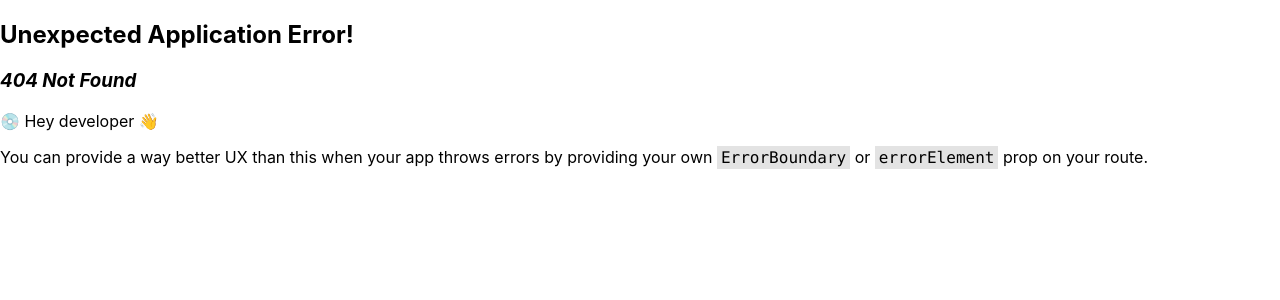
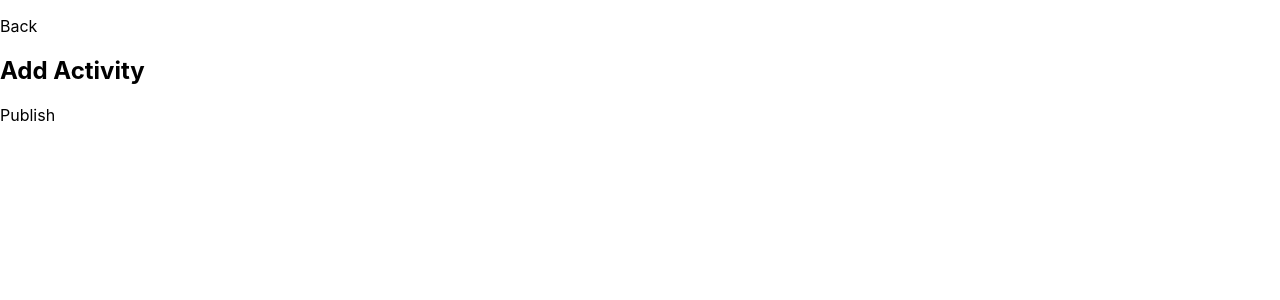
Before and after one commit to jaclynsunardi/ProduHacks-2024, a React (Create React App) app: page /addactivity in a window 1280 px wide. Before the commit this address had no page. Shown: the top 300 px of the page. Built offline with nearby package versions, Linux system fonts and the light colour scheme.

Commit message:
addded add activity

```diff
--- a/src/App.css
+++ b/src/App.css
@@ -32,12 +32,3 @@
 .App-link {
   color: #61dafb;
 }
-
-@keyframes App-logo-spin {
-  from {
-    transform: rotate(0deg);
-  }
-  to {
-    transform: rotate(360deg);
-  }
-}
--- a/src/index.js
+++ b/src/index.js
@@ -8,6 +8,7 @@ import './index.css';
 import reportWebVitals from './reportWebVitals';
 import LoadingScreen from './pages/loadingScreen';
 import HomeScreen from './pages/homeScreen';
+import AddActivityScreen from './pages/addActivityScreen';
 
 const router = createBrowserRouter([
   {
@@ -17,6 +18,10 @@ const router = createBrowserRouter([
   {
     path: "/home",
     element: <HomeScreen />,
+  },
+  {
+    path: "/addactivity",
+    element: <AddActivityScreen />,
   },
 ]);
 
--- a/src/pages/addActivityScreen.js
+++ b/src/pages/addActivityScreen.js
@@ -0,0 +1,14 @@
+import '../App.css';
+
+export default function AddActivityScreen () {
+    return (
+      <div className = "AddActivityScreen">
+        <nav>
+          <p>Back</p>
+          <h1>Add Activity</h1>
+          <p>Publish</p>
+
+        </nav>
+      </div>
+    );
+  }
```
